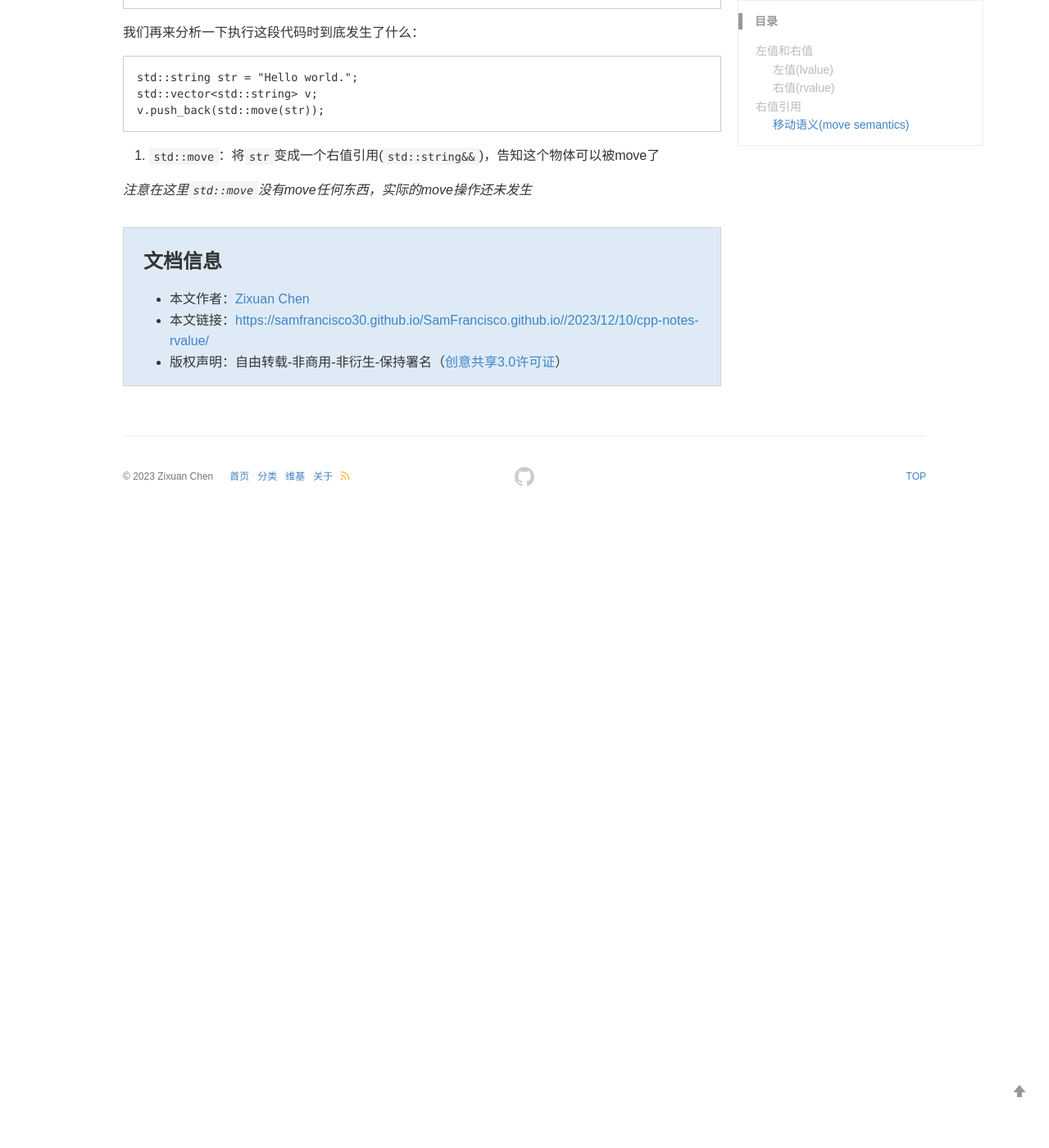
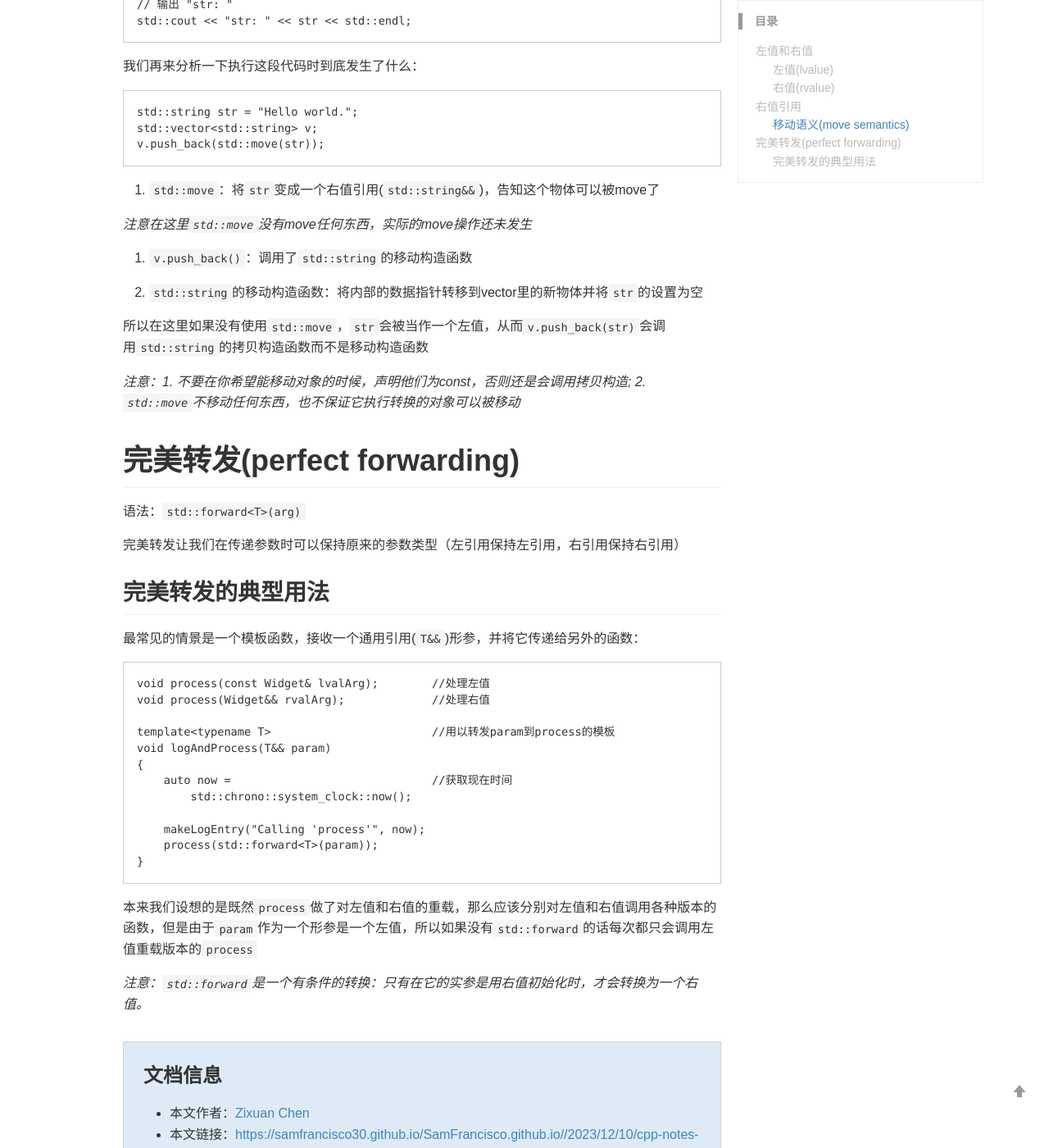
Before and after one commit to SamFrancisco30/SamFrancisco.github.io, a Jekyll site: the page built from _posts/2023-12-10-cpp-notes-rvalue.md, in a window 1280 px wide and 1400 px high, scrolled down 1496 px. Shown: the whole window at 82% size. Built offline with Jekyll 4.4.1, drawn with Linux system fonts in a browser that asks for light colours; comment, search, counter and statistics services are not loaded; a style sheet for code colours, icons or effects is not loaded; before the commit the page ends 2126 px from its top, so only the background shows below that; some of the changed text lies outside the part shown.

Commit message:
add a new post

````diff
--- a/_posts/2023-12-10-cpp-notes-rvalue.md
+++ b/_posts/2023-12-10-cpp-notes-rvalue.md
@@ -33,6 +33,8 @@ std::vector<int> v = foo();
 
 在这个例子中foo函数返回的`std::vector<int>`对象就是个将亡值，因为其马上就要被销毁，但其内容可以被移动给`v`
 
+*注意：形参永远是左值，即使它的类型是一个右值引用，例如`void f(Widget&& w);`中的`w`*
+
 # 右值引用
 语法：`T &&`
 
@@ -67,3 +69,36 @@ v.push_back(std::move(str));
 1. `std::move`：将`str`变成一个右值引用(`std::string&&`)，告知这个物体可以被move了
 
 *注意在这里`std::move`没有move任何东西，实际的move操作还未发生*
+
+2. `v.push_back()`：调用了`std::string`的移动构造函数
+
+3. `std::string`的移动构造函数：将内部的数据指针转移到vector里的新物体并将`str`的设置为空
+
+所以在这里如果没有使用`std::move`，`str`会被当作一个左值，从而`v.push_back(str)`会调用`std::string`的拷贝构造函数而不是移动构造函数
+
+*注意：1. 不要在你希望能移动对象的时候，声明他们为const，否则还是会调用拷贝构造; 2. `std::move`不移动任何东西，也不保证它执行转换的对象可以被移动*
+
+# 完美转发(perfect forwarding)
+语法：`std::forward<T>(arg)`
+
+完美转发让我们在传递参数时可以保持原来的参数类型（左引用保持左引用，右引用保持右引用）
+
+## 完美转发的典型用法
+最常见的情景是一个模板函数，接收一个通用引用(`T&&`)形参，并将它传递给另外的函数：
+```
+void process(const Widget& lvalArg);        //处理左值
+void process(Widget&& rvalArg);             //处理右值
+
+template<typename T>                        //用以转发param到process的模板
+void logAndProcess(T&& param)
+{
+    auto now =                              //获取现在时间
+        std::chrono::system_clock::now();
+
+    makeLogEntry("Calling 'process'", now);
+    process(std::forward<T>(param));
+}
+```
+本来我们设想的是既然`process`做了对左值和右值的重载，那么应该分别对左值和右值调用各种版本的函数，但是由于`param`作为一个形参是一个左值，所以如果没有`std::forward`的话每次都只会调用左值重载版本的`process`
+
+*注意：`std::forward`是一个有条件的转换：只有在它的实参是用右值初始化时，才会转换为一个右值。*
````
